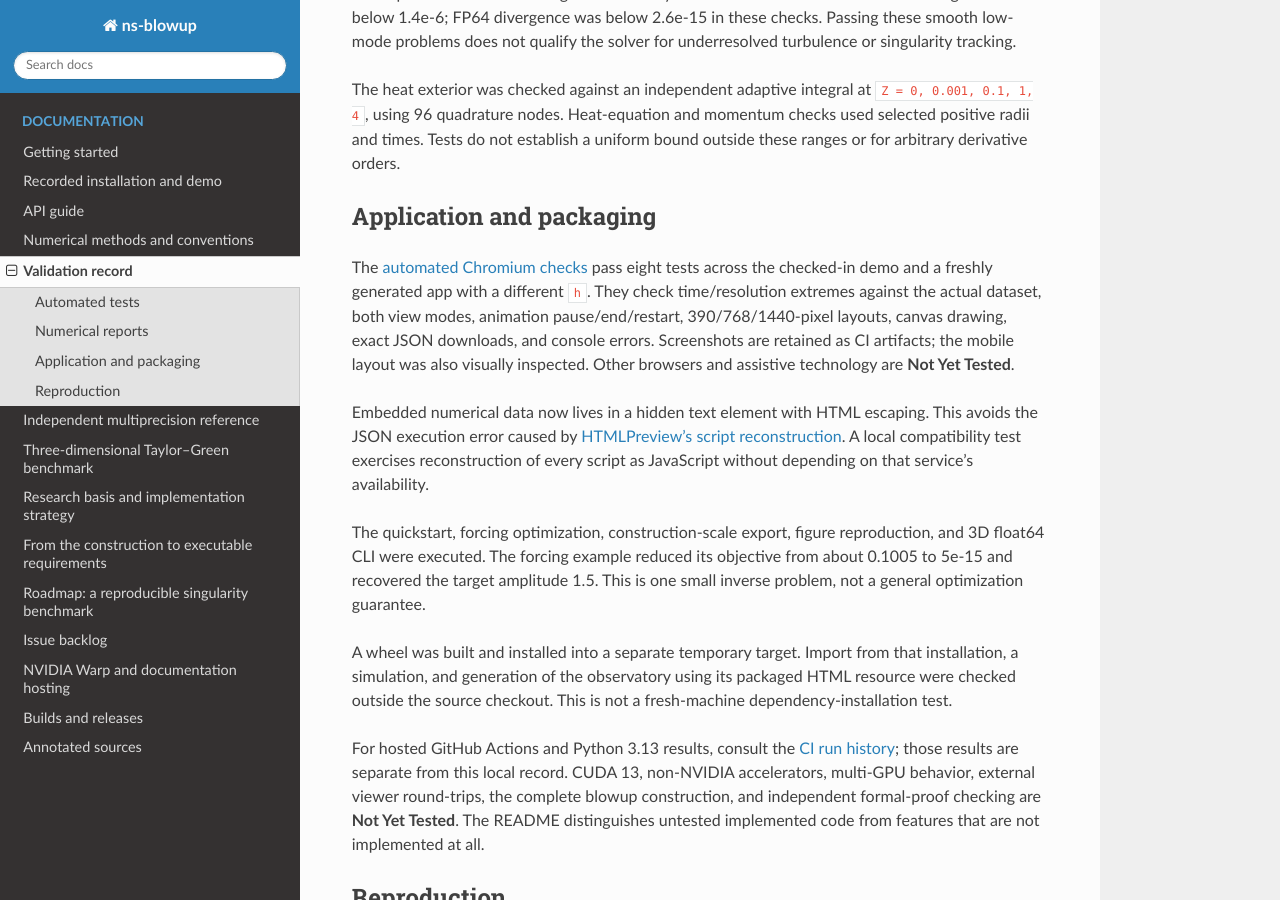
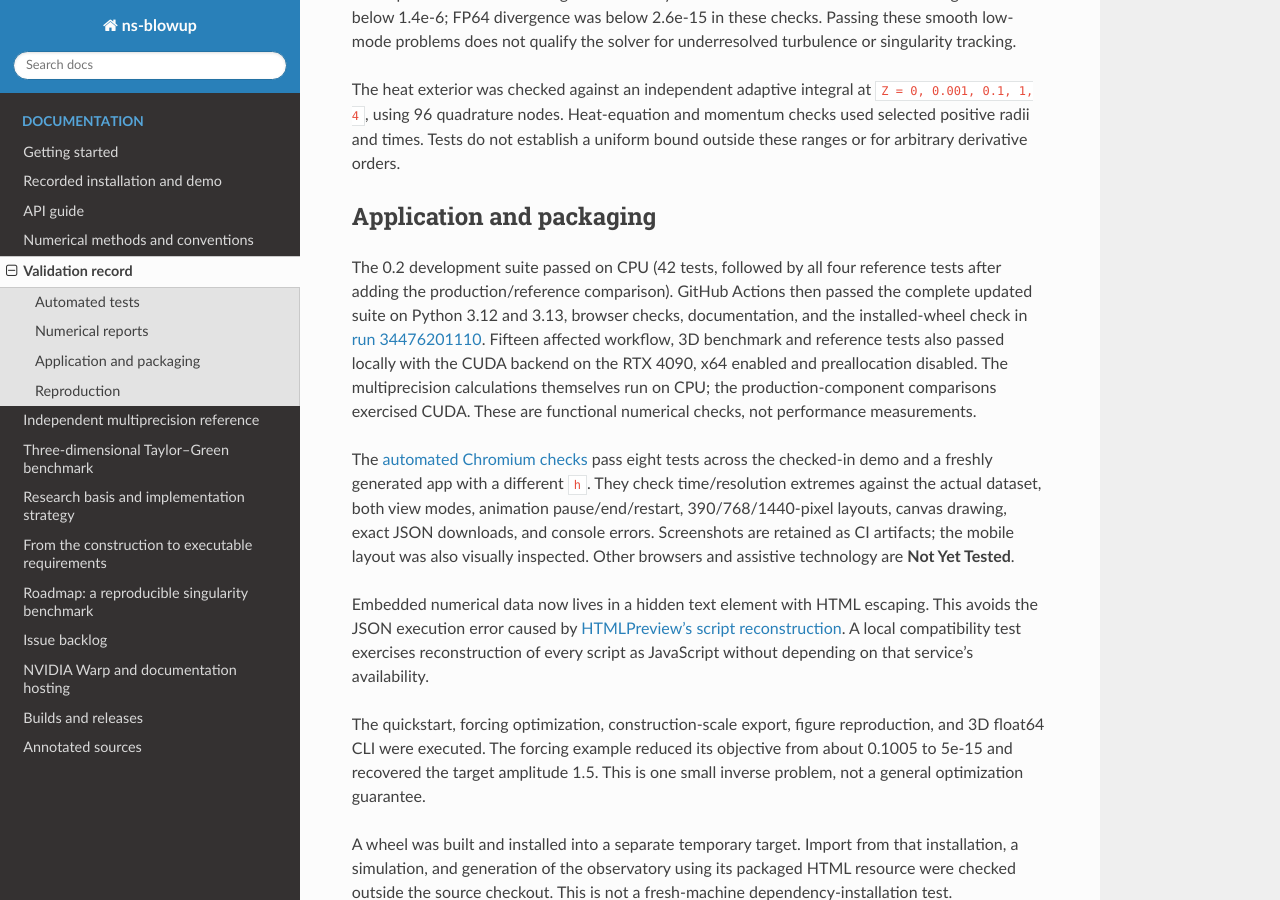
Before and after one commit to james-coder/navier-stokes-blowup, a Sphinx documentation site: the page built from docs/validation.md, in a window 1280 px wide and 900 px high, scrolled down 1008 px. Built offline with Sphinx 7.4.7 and the Read the Docs theme 3.1.0, drawn with Linux system fonts in a browser that asks for light colours.

```diff
--- a/docs/conf.py
+++ b/docs/conf.py
@@ -4,7 +4,7 @@ import os
 
 project = "ns-blowup"
 author = "ns-blowup contributors"
-release = "0.1.0"
+release = "0.2.0"
 extensions = ["myst_parser", "sphinx.ext.mathjax"]
 myst_enable_extensions = ["dollarmath", "colon_fence"]
 source_suffix = {".md": "markdown"}
--- a/docs/validation.md
+++ b/docs/validation.md
@@ -28,6 +28,8 @@ The heat exterior was checked against an independent adaptive integral at `Z = 0
 
 ## Application and packaging
 
+The 0.2 development suite passed on CPU (42 tests, followed by all four reference tests after adding the production/reference comparison). GitHub Actions then passed the complete updated suite on Python 3.12 and 3.13, browser checks, documentation, and the installed-wheel check in [run 34476201110](https://github.com/james-coder/navier-stokes-blowup/actions/runs/34476201110). Fifteen affected workflow, 3D benchmark and reference tests also passed locally with the CUDA backend on the RTX 4090, x64 enabled and preallocation disabled. The multiprecision calculations themselves run on CPU; the production-component comparisons exercised CUDA. These are functional numerical checks, not performance measurements.
+
 The [automated Chromium checks](https://github.com/james-coder/navier-stokes-blowup/blob/main/tests/browser/observatory.spec.cjs) pass eight tests across the checked-in demo and a freshly generated app with a different `h`. They check time/resolution extremes against the actual dataset, both view modes, animation pause/end/restart, 390/768/1440-pixel layouts, canvas drawing, exact JSON downloads, and console errors. Screenshots are retained as CI artifacts; the mobile layout was also visually inspected. Other browsers and assistive technology are **Not Yet Tested**.
 
 Embedded numerical data now lives in a hidden text element with HTML escaping. This avoids the JSON execution error caused by [HTMLPreview's script reconstruction](https://github.com/htmlpreview/htmlpreview.github.com/blob/master/htmlpreview.js). A local compatibility test exercises reconstruction of every script as JavaScript without depending on that service's availability.
--- a/pyproject.toml
+++ b/pyproject.toml
@@ -4,7 +4,7 @@ build-backend = "setuptools.build_meta"
 
 [project]
 name = "ns-blowup"
-version = "0.1.0"
+version = "0.2.0"
 description = "Differentiable JAX Navier–Stokes simulation and analytical validation"
 readme = "README.md"
 requires-python = ">=3.12"
--- a/src/ns_blowup/__init__.py
+++ b/src/ns_blowup/__init__.py
@@ -8,7 +8,7 @@ from .grid import PeriodicGrid
 from .simulation import Simulation, SimulationResult
 from .spectral import SpectralSolver
 
-__version__ = "0.1.0"
+__version__ = "0.2.0"
 __all__ = ["HeatExterior", "ABCFlow", "TaylorGreen", "TaylorGreen3D", "SimilarityCoordinates", "ViscosityScaled",
            "FieldDiagnostics", "kinetic_energy", "sampled_norms", "PeriodicGrid",
            "Simulation", "SimulationResult", "SpectralSolver"]
```
Also changed, not shown: CHANGELOG.md (+11 -0 lines), README.md (+3 -3 lines), docs/releases.md (+2 -1 lines).
